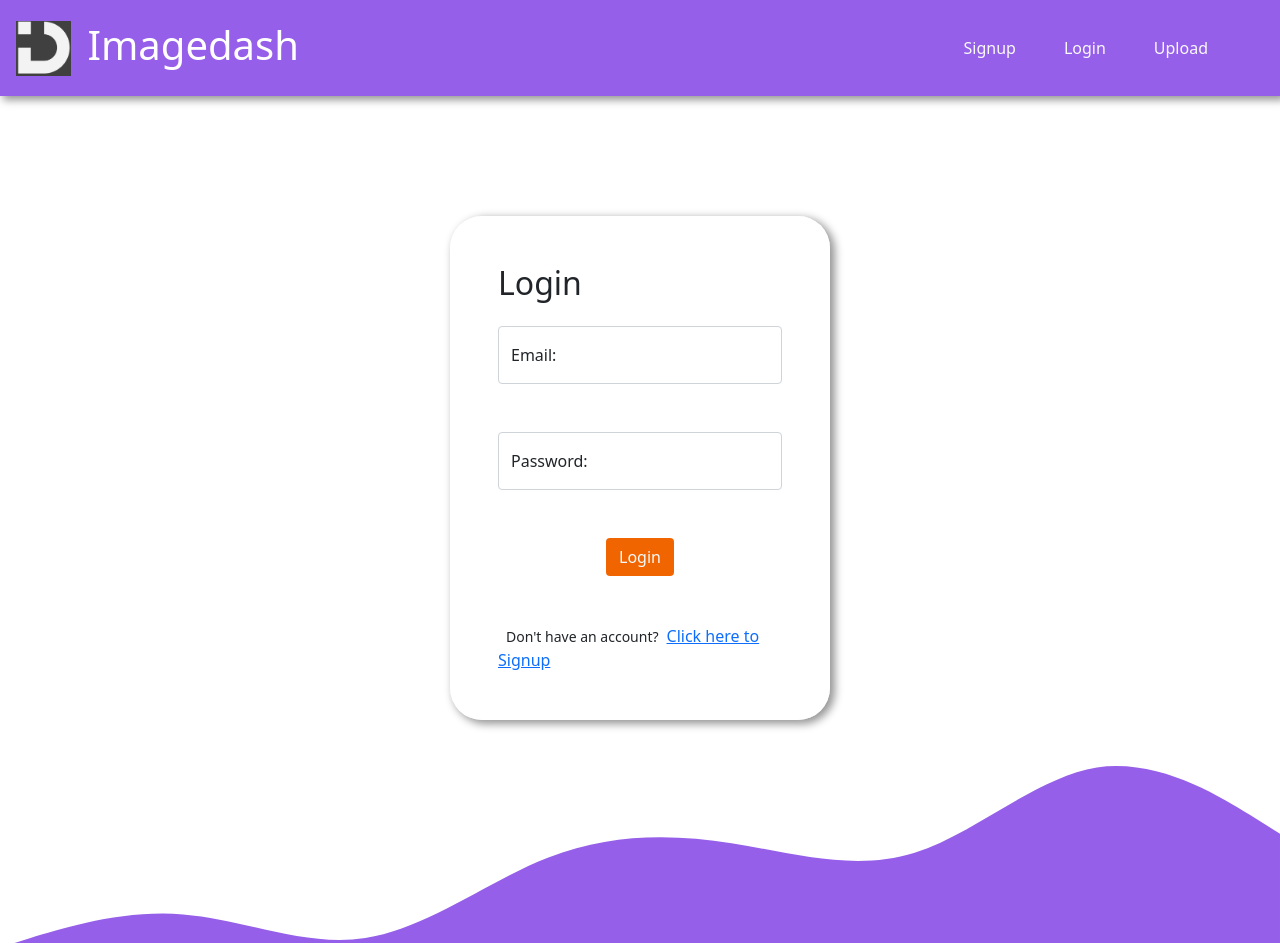
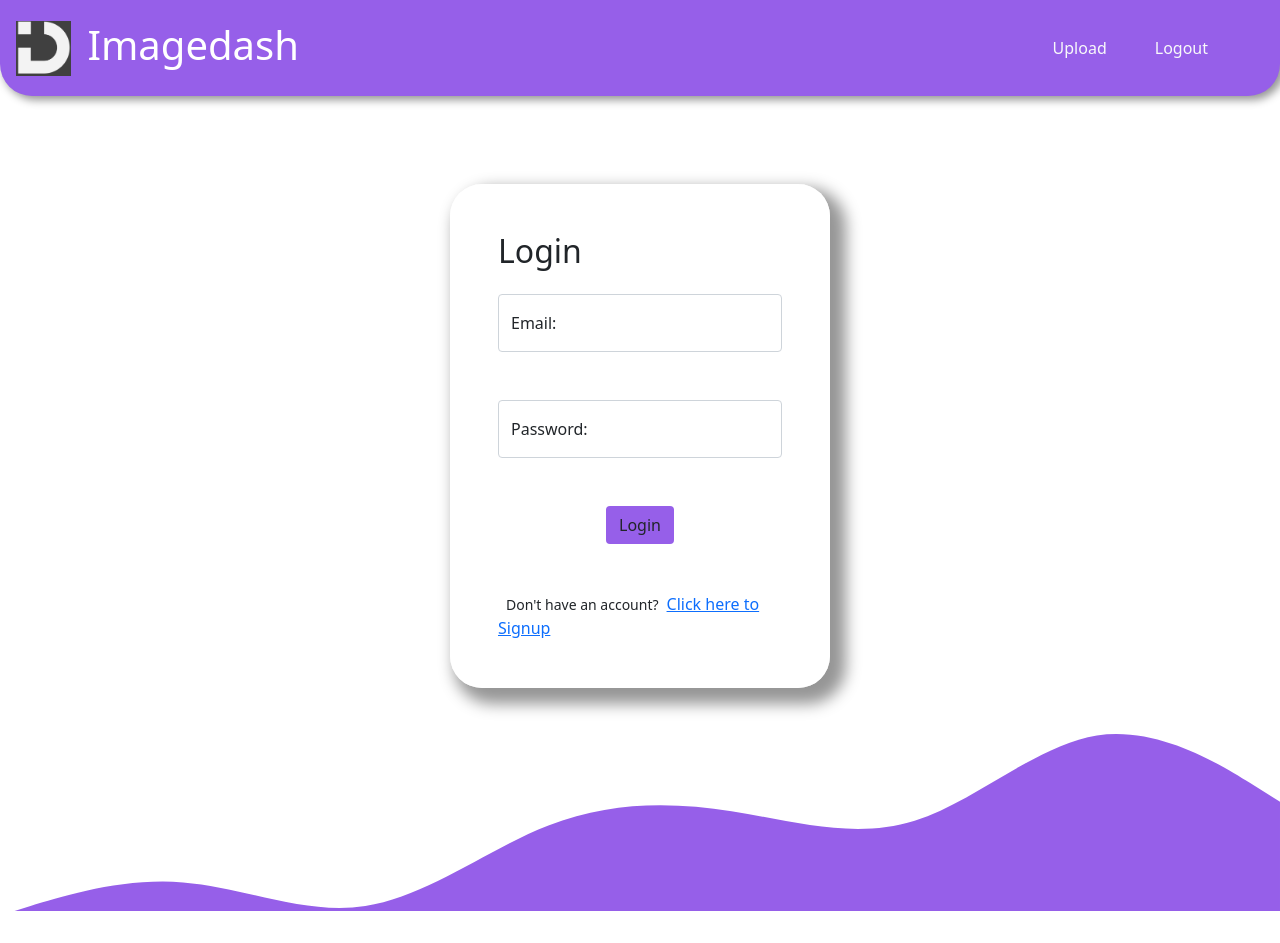
Before and after one commit to bharathpai/imagedash, an Angular app: page /login in a window 1280 px wide. After the commit the page ends 911 px from the top, so only its background shows below. Built offline with nearby package versions, Linux system fonts and the light colour scheme; sample sign-in values are in the browser's storage.

Commit message:
Implemented Logic for hiding Logout,Signup and Signin button when needed. - Some Minor changes in Template and Styles of App Component. - Minor changes in Template and Styles of Login Component. - Minor changes in Template and Styles of Signup Component.

```diff
--- a/src/app/app.component.css
+++ b/src/app/app.component.css
@@ -1,3 +1,5 @@
+/* @import url('https://fonts.googleapis.com/css2?family=Lato:ital,wght@0,400;0,700;0,900;1,400;1,700;1,900&display=swap'); */
+
 * {
   margin: 0;
   padding: 0;
@@ -6,6 +8,7 @@
 
 html, body {
   height: 100%;
+  /* font-family: 'Lato', sans-serif; */
 }
 
 body {
@@ -20,6 +23,7 @@ body {
   box-shadow: 4px 3px 8px 1px #969696;
   height: 6rem;
   margin-bottom: 2.5rem;
+  border-radius: 0rem 0rem 2rem 2rem;
 }
 
 h1{
@@ -34,17 +38,13 @@ a{
   text-decoration: none;
   color: white;
 }
-a:hover{
-  color: white;
-}
 
 li:hover
 {
-background-color:rgb(0, 0, 0);
-color: white;
-text-decoration: none;
+background-color:#9ACD32;
 }
-/*
-li:active{
-  color: white;
-} */
+
+footer{
+  height: 10rem;
+  width: 100%;
+}
--- a/src/app/app.component.html
+++ b/src/app/app.component.html
@@ -4,20 +4,32 @@
     <a class="navbar-brand mx-3" href="#">
       <img src="../assets/id-logo.png" alt="imagedash-logo" height="55">
     </a>
-    <h1>Imagedash</h1>
+    <h1>{{title}}</h1>
   </div>
 
   <ul class="navbar-nav d-flex flex-row px-5">
-    <li class="nav-item p-4">
+    <li class="nav-item p-4" *ngIf="!isLoggedIn()">
       <a class="nav-link text-light" routerLink="/signup">Signup</a>
     </li>
-    <li class="nav-item p-4">
+    <li class="nav-item p-4" *ngIf="!isLoggedIn()">
       <a class="nav-link text-light" routerLink="/login">Login</a>
     </li>
     <li class="nav-item p-4">
       <a class="nav-link text-light" routerLink="/uploader">Upload</a>
     </li>
+    <li class="nav-item p-4" *ngIf="isLoggedIn()">
+      <a class="nav-link text-light" (click)="logOut()" routerLink="/login">Logout</a>
+    </li>
   </ul>
 </nav>
 <!--Navigation bar-->
+<!--Router Outlet for components-->
 <router-outlet></router-outlet>
+<!--Router Outlet for components-->
+<!--Footer-->
+<!-- <footer class="mt-5 footer w-100">
+  <div class="m-auto">
+    <p class="m-0 text-center">&copy; Imagedash</p>
+  </div>
+</footer> -->
+<!--Footer-->
--- a/src/app/app.component.ts
+++ b/src/app/app.component.ts
@@ -1,4 +1,5 @@
 import { Component } from '@angular/core';
+import { AuthService } from './services/auth.service';
 
 @Component({
   selector: 'app-root',
@@ -6,5 +7,12 @@ import { Component } from '@angular/core';
   styleUrls: ['./app.component.css']
 })
 export class AppComponent {
-  title = 'imagedash';
+  constructor(private auth: AuthService) { }
+  title = 'Imagedash';
+  logOut() {
+    this.auth.doLogout()
+  }
+  isLoggedIn() {
+    return this.auth.isLoggedIn;
+  }
 }
--- a/src/app/services/auth.service.ts
+++ b/src/app/services/auth.service.ts
@@ -52,6 +52,7 @@ export class AuthService {
     }
   }
 
+
   // Error
   handleError(error: HttpErrorResponse) {
     let msg = '';
--- a/src/modules/auth/components/login/login.component.css
+++ b/src/modules/auth/components/login/login.component.css
@@ -1,3 +1,7 @@
+.row{
+    min-height: 5rem;
+}
+
 .row{
     min-height: 5rem;
 }
@@ -7,32 +11,14 @@
     position: relative;
     border-radius: 2rem;
     background-color: #ffffffc9;
+    box-shadow: 10px 10px 15px 6px #969696;
 }
 
 .btn{
-    position: relative;
-    background-color: #f06500;
-}.row{
-    min-height: 5rem;
-}
-
-.box{
-    padding: 3rem;
-    position: relative;
-    border-radius: 2rem;
-    background-color: #ffffffc9;
-    box-shadow: 4px 3px 8px 1px #969696;
-}
-
-.btn{
-    background-color: #f06500;
+    background-color: #965fe9;
     position: relative;
 }
 
 .btn:hover{
-    background-color: #f00500;
+    background-color: rgb(6, 228, 6);
 }
-
-.btn:hover{
-    background-color: #f00500;
-}
--- a/src/modules/auth/components/login/login.component.html
+++ b/src/modules/auth/components/login/login.component.html
@@ -1,7 +1,6 @@
 <div class="container">
-  <div class="row"></div>
   <div class="row">
-    <div class="col-lg-4 col-md-7 col-sm-8 col-xs-8 mx-auto box">
+    <div class="col-lg-4 col-md-7 col-sm-8 col-xs-8 mx-auto mt-5 box">
       <h2 class="mb-4">Login</h2>
       <form [formGroup]="userDetails" class="text-center">
         <!--Email-->
@@ -45,7 +44,7 @@
         <!--Password-->
 
         <!--Submit Button-->
-        <div class="form-group mb-5"><button type="submit" class="btn text-light" (click)="loginUser()">
+        <div class="form-group mb-5"><button type="submit" class="btn"  (click)=" loginUser()">
             Login
           </button></div>
         <!--Submit Button-->
--- a/src/modules/auth/components/login/login.component.ts
+++ b/src/modules/auth/components/login/login.component.ts
@@ -35,7 +35,6 @@ export class LoginComponent implements OnInit {
       console.warn('inside signin ' + res);
 
       console.warn("getloggin in child:" + this.getloggin);
-
       this.router.navigate(['/uploader']);
 
 
--- a/src/modules/auth/components/signup/signup.component.css
+++ b/src/modules/auth/components/signup/signup.component.css
@@ -7,11 +7,11 @@
     position: relative;
     border-radius: 2rem;
     background-color: #ffffffc9;
-    box-shadow: 4px 3px 8px 1px #969696;
+    box-shadow: 10px 10px 15px 6px #969696;
 }
 
 .btn{
-    background-color: #f06500;
+    background-color:#965fe9;
     position: relative;
 }
 
--- a/src/modules/auth/components/signup/signup.component.html
+++ b/src/modules/auth/components/signup/signup.component.html
@@ -11,9 +11,7 @@
                     userDetails.controls['email'].invalid,'is-valid':userDetails.controls['email'].valid}" />
             <label for="email-id" class="form-label">Email:</label>
           </div>
-          <!-- <small *ngIf="userDetails.controls['email'].hasError('required')">
-                    Email required
-                </small> -->
+
           <small class="alert text-danger p-0" role="alert" *ngIf="
                     userDetails.controls['email'].touched &&
                     userDetails.controls['email'].invalid
@@ -73,8 +71,10 @@
     </div>
   </div>
 </div>
-<svg xmlns="http://www.w3.org/2000/svg" viewBox="0 0 1440 240">
-  <path fill="#965fe9" fill-opacity="1"
-    d="M0,256L34.3,245.3C68.6,235,137,213,206,218.7C274.3,224,343,256,411,245.3C480,235,549,181,617,154.7C685.7,128,754,128,823,138.7C891.4,149,960,171,1029,149.3C1097.1,128,1166,64,1234,53.3C1302.9,43,1371,85,1406,106.7L1440,128L1440,320L1405.7,320C1371.4,320,1303,320,1234,320C1165.7,320,1097,320,1029,320C960,320,891,320,823,320C754.3,320,686,320,617,320C548.6,320,480,320,411,320C342.9,320,274,320,206,320C137.1,320,69,320,34,320L0,320Z">
-  </path>
-</svg>
+<div class="container-fluid">
+  <svg xmlns="http://www.w3.org/2000/svg" viewBox="0 0 1440 240">
+    <path fill="#965fe9" fill-opacity="1"
+      d="M0,256L34.3,245.3C68.6,235,137,213,206,218.7C274.3,224,343,256,411,245.3C480,235,549,181,617,154.7C685.7,128,754,128,823,138.7C891.4,149,960,171,1029,149.3C1097.1,128,1166,64,1234,53.3C1302.9,43,1371,85,1406,106.7L1440,128L1440,320L1405.7,320C1371.4,320,1303,320,1234,320C1165.7,320,1097,320,1029,320C960,320,891,320,823,320C754.3,320,686,320,617,320C548.6,320,480,320,411,320C342.9,320,274,320,206,320C137.1,320,69,320,34,320L0,320Z">
+    </path>
+  </svg>
+</div>
--- a/src/modules/auth/components/signup/signup.component.ts
+++ b/src/modules/auth/components/signup/signup.component.ts
@@ -1,8 +1,9 @@
-import { Component, OnInit } from '@angular/core';
+import { Component, OnInit, HostListener } from '@angular/core';
 import { FormBuilder, FormGroup, Validators } from '@angular/forms';
 import { Router } from '@angular/router';
 import { user } from 'src/app/signin';
 import { AuthService } from 'src/app/services/auth.service';
+import { ElementRef } from '@angular/core';
 
 @Component({
   selector: 'app-signup',
@@ -13,12 +14,18 @@ export class SignupComponent implements OnInit {
   userobj: user = new user();
   isSignUpFailed: boolean = false;
 
-  constructor(private fb: FormBuilder, private router: Router, private authservice: AuthService) {
+  constructor(private fb: FormBuilder, private router: Router, private authservice: AuthService, private elref: ElementRef) {
   }
 
 
   ngOnInit(): void {
   }
+
+  ngAfterViewInit() {
+    this.elref.nativeElement.ownerDocument
+      .body.style.backgroundColor = '#F1F0FF';
+  }
+
 
   userDetails: FormGroup = this.fb.group({
     email: ['', [Validators.required, Validators.email, Validators.pattern('^[A-Za-z0-9._%+]+@[a-z0-9.-]+\\.[a-z]{2,4}$')]],
```
Also changed, not shown: src/assets/background.svg (added), src/assets/wave.svg (added), src/styles.css (line endings or trailing spaces).
